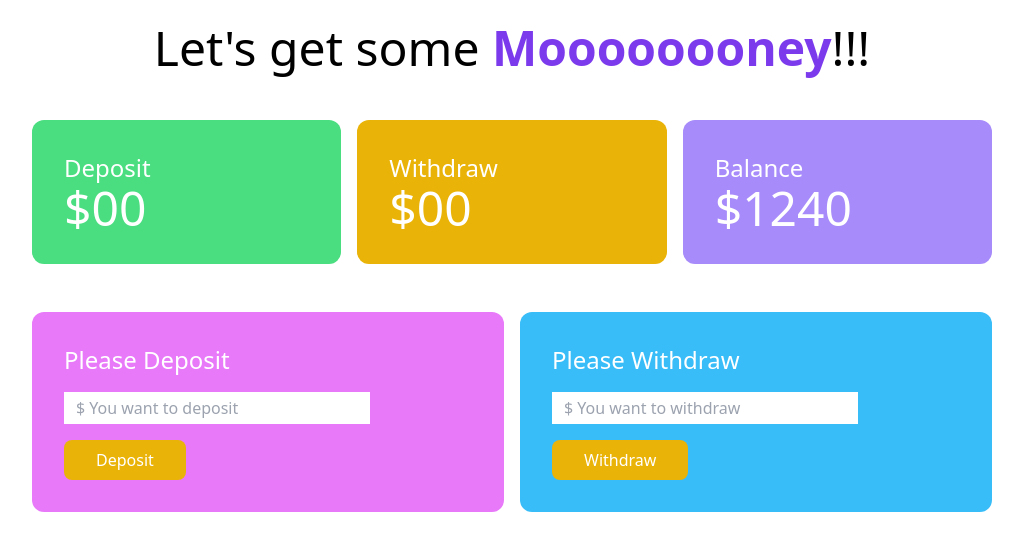
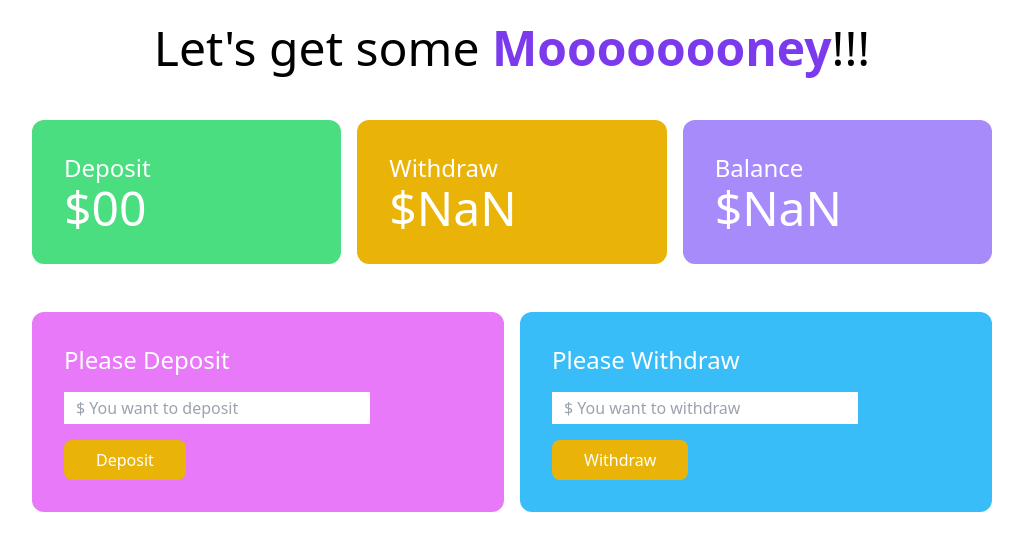
Before and after one commit to MrHossain-97/baap-er-bank, a plain HTML site: page bank.html in a window 1280 px wide. Both pictures are taken after a click on the button "Withdraw". Shown: the whole page, without its empty margins (128-1151 px from the left). Drawn offline with nearby package versions, Linux system fonts and the light colour scheme.

Commit message:
project finished

```diff
--- a/bank.html
+++ b/bank.html
@@ -22,7 +22,7 @@
                 </div>
                 <div class="bg-yellow-500 p-8 rounded-xl">
                     <h2 class="text-2xl">Withdraw</h2>
-                    <h2 class="text-5xl">$00</h2>
+                    <h2 class="text-5xl">$<span id="total-withdraw">00</span></h2>
                 </div>
                 <div class="bg-violet-400 p-8 rounded-xl">
                     <h2 class="text-2xl">Balance</h2>
@@ -56,5 +56,6 @@
     </main>
 
     <script src="js/deposit.js"></script>
+    <script src="js/withdraw.js"></script>
 </body>
 </html>
--- a/js/deposit.js
+++ b/js/deposit.js
@@ -15,12 +15,14 @@ document.getElementById('btn-deposit').addEventListener('click',function () {
     // print total deposit amount
     totalDeposit.innerText = currentDepositTotal;
 
+    // step 4:
     // set balance current total
     const balance = document.getElementById('balance');
     const prevBalance = parseFloat(balance.innerText);
     // set new balance
     const currentBalance = prevBalance + newDepositAmount;
+    // print new balance
     balance.innerText = currentBalance;
 
-    document.getElementById('deposit-amount').value='';
+    depositField.value='';
 })
--- /dev/null
+++ b/js/withdraw.js
@@ -0,0 +1,14 @@
+document.getElementById('btn-withdraw').addEventListener('click', function () {
+    const withDrawField = document.getElementById('withdraw-amount');
+    const newWithDrawAmount = parseFloat(withDrawField.value);
+    const totalWithdraw = document.getElementById('total-withdraw');
+    const prevTotalWithdraw = parseFloat(totalWithdraw.innerText);
+    const currentTotalWithdraw = prevTotalWithdraw + newWithDrawAmount;
+    totalWithdraw.innerText = currentTotalWithdraw;
+    const balance = document.getElementById('balance');
+    const prevBalance = parseFloat(balance.innerText);
+    const currentBalance = prevBalance - newWithDrawAmount;
+    balance.innerText = currentBalance;
+
+    withDrawField.value='';
+})
```
